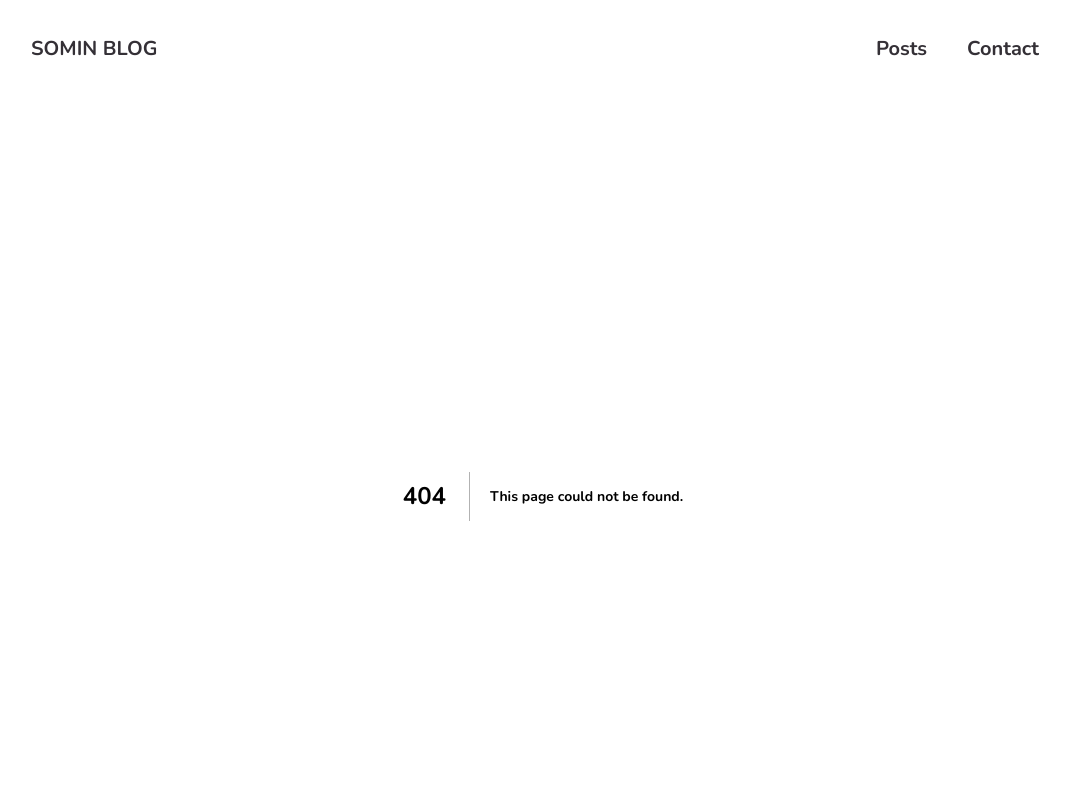
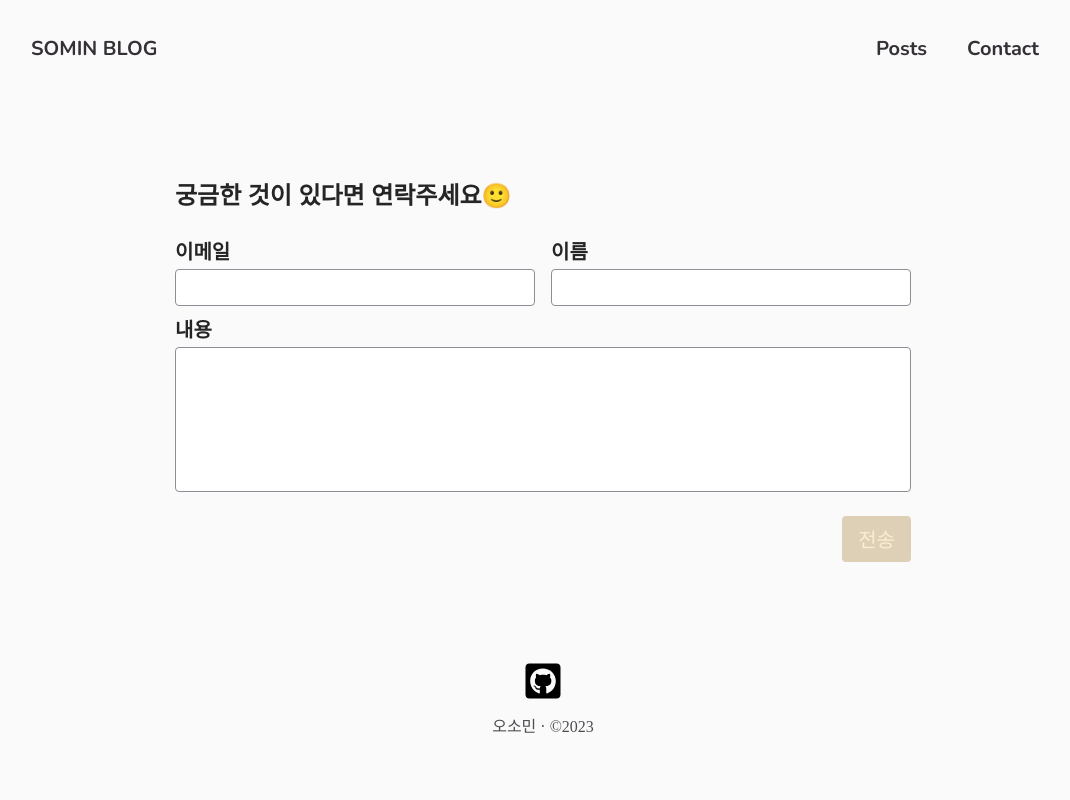
Before and after one commit to somin00/somin-blog, a Next.js app: page /contact in a window 1280 px wide. Before the commit this address had no page. Shown: the top 800 px of the page, without its empty margins (97-1167 px from the left). Built offline with nearby package versions, Linux system fonts and the light colour scheme.

Commit message:
feat: 문의페이지 기능 구현

```diff
--- /dev/null
+++ b/src/app/contact/page.tsx
@@ -0,0 +1,11 @@
+import ContactForm from "@/components/ContactPage/ContactForm";
+import { Metadata } from "next";
+
+export const metadata: Metadata = {
+  title: "문의 페이지",
+  description: "오소민 또는 블로그에 궁금한 사항을 남겨주세요.",
+};
+
+export default function ContactPage() {
+  return <ContactForm />;
+}
--- /dev/null
+++ b/src/components/ContactPage/ContactForm.module.css
@@ -0,0 +1,68 @@
+.contact {
+  margin: var(--size-8) auto;
+  border-radius: 6px;
+  width: 90%;
+  max-width: 50rem;
+  padding: var(--size-8);
+  font-size: var(--size-6);
+}
+
+.contact h2 {
+  font-size: var(--size-5);
+  margin: var(--size-4) 0;
+  text-align: left;
+}
+
+.form label {
+  display: block;
+  font-family: "Oswald", sans-serif;
+  font-weight: bold;
+  margin: var(--size-2) 0 var(--size-1) 0;
+  font-size: var(--size-5);
+}
+
+.form input,
+.form textarea {
+  font: inherit;
+  padding: var(--size-1);
+  border-radius: 4px;
+  width: 100%;
+  border: 1px solid var(--color-grey-400);
+  resize: none;
+  font-size: var(--size-5);
+}
+
+.controls {
+  display: flex;
+  column-gap: 1rem;
+  flex-wrap: wrap;
+}
+
+.control {
+  flex: 1;
+  min-width: 10rem;
+}
+
+.actions {
+  margin-top: var(--size-4);
+  text-align: right;
+}
+
+.form button {
+  background-color: var(--color-primary-100);
+  border: none;
+  padding: var(--size-2) var(--size-4);
+  border-radius: 4px;
+  color: var(--color-primary-50);
+  font-size: var(--size-5);
+}
+
+.form button:hover {
+  background-color: var(--color-primary-200);
+}
+
+@media (min-width: 768px) {
+  .contact h2 {
+    font-size: var(--size-6);
+  }
+}
--- /dev/null
+++ b/src/components/ContactPage/ContactForm.tsx
@@ -0,0 +1,98 @@
+"use client";
+import { useState, useEffect, ChangeEvent, FormEvent } from "react";
+import styles from "./ContactForm.module.css";
+import Notification from "../ui/notification";
+
+const initialFormValue = {
+  email: "",
+  name: "",
+  message: "",
+};
+
+export default function ContactForm() {
+  const [formValues, setFormValues] = useState(initialFormValue);
+  const [requestStatus, setRequestStatus] = useState("");
+
+  const inputInfo = (e: ChangeEvent<HTMLInputElement | HTMLTextAreaElement>) => {
+    const { id, value } = e.target;
+    setFormValues({
+      ...formValues,
+      [id]: value,
+    });
+  };
+
+  const sendMessage = async (e: FormEvent<HTMLFormElement>) => {
+    e.preventDefault();
+    setRequestStatus("pending");
+
+    try {
+      //post 요청 로직 추가 예정
+      setRequestStatus("success");
+      setFormValues(initialFormValue);
+    } catch (e) {
+      setRequestStatus("error");
+    }
+  };
+
+  let notification;
+  if (requestStatus === "pending") {
+    notification = {
+      status: "pending",
+      title: "전송중",
+      message: "메세지를 전송중입니다.",
+    };
+  }
+  if (requestStatus === "success") {
+    notification = {
+      status: "success",
+      title: "완료",
+      message: "메세지 전송을 완료했습니다.",
+    };
+  }
+  if (requestStatus === "error") {
+    notification = {
+      status: "error",
+      title: "실패",
+      message: "메세지 전송을 실패했습니다.",
+    };
+  }
+
+  useEffect(() => {
+    if (requestStatus === "success" || requestStatus === "error") {
+      const timeoutId = setTimeout(() => {
+        setRequestStatus("");
+      }, 3000);
+
+      return () => clearTimeout(timeoutId);
+    }
+  }, [requestStatus]);
+
+  return (
+    <section className={styles.contact}>
+      <h2>궁금한 것이 있다면 연락주세요🙂</h2>
+
+      <form className={styles.form} onSubmit={sendMessage}>
+        <div className={styles.controls}>
+          <div className={styles.control}>
+            <label htmlFor="email">이메일</label>
+            <input type="email" id="email" value={formValues.email} required onChange={inputInfo}></input>
+          </div>
+          <div className={styles.control}>
+            <label htmlFor="name">이름</label>
+            <input type="text" id="name" value={formValues.name} required onChange={inputInfo}></input>
+          </div>
+        </div>
+        <div className={styles.control}>
+          <label htmlFor="message">내용</label>
+          <textarea id="message" rows={5} value={formValues.message} required onChange={inputInfo}></textarea>
+        </div>
+        <div className={styles.actions}>
+          <button>전송</button>
+        </div>
+      </form>
+      {notification && (
+        <Notification title={notification.title} message={notification.message} status={notification.status} />
+      )}
+    </section>
+  );
+}
```
